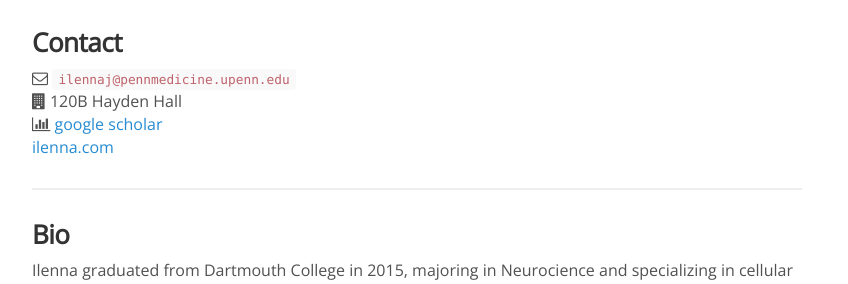
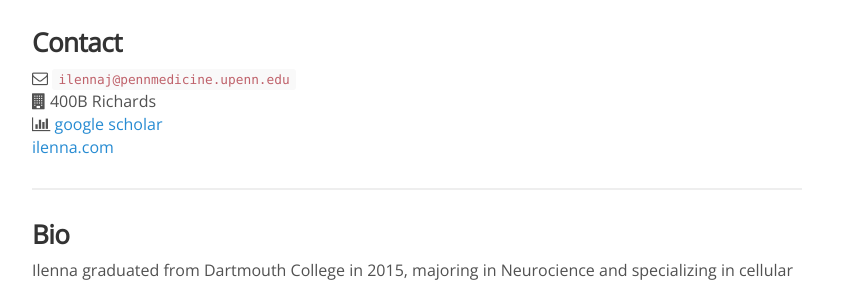
Before and after one commit to KordingLab/KordingLab.github.io, a Jekyll site: the page built from _people/ilenna_jones.md, in a window 1280 px wide and 984 px high. Shown: the part 444-728 px from the top of the window, without its empty margins (223-1071 px from the left). Built offline with Jekyll 4.4.1, drawn with Linux system fonts in a browser that asks for light colours; nearby versions of some CDN libraries; comment, search, counter and statistics services are not loaded.

Commit message:
Changed office location

```diff
--- a/_people/ilenna_jones.md
+++ b/_people/ilenna_jones.md
@@ -11,7 +11,7 @@ joined: 2018
 ### Contact
 
 <i class="fa fa-envelope-o"></i>  `ilennaj@pennmedicine.upenn.edu`<br>
-<i class="fa fa-building"></i> 120B Hayden Hall <br>
+<i class="fa fa-building"></i> 400B Richards <br>
 <i class="fa fa-bar-chart"></i> [google scholar](https://scholar.google.com/citations?user=R3yolm0AAAAJ&hl=en) <br>
  [ilenna.com](http://www.ilenna.com)
 
```
